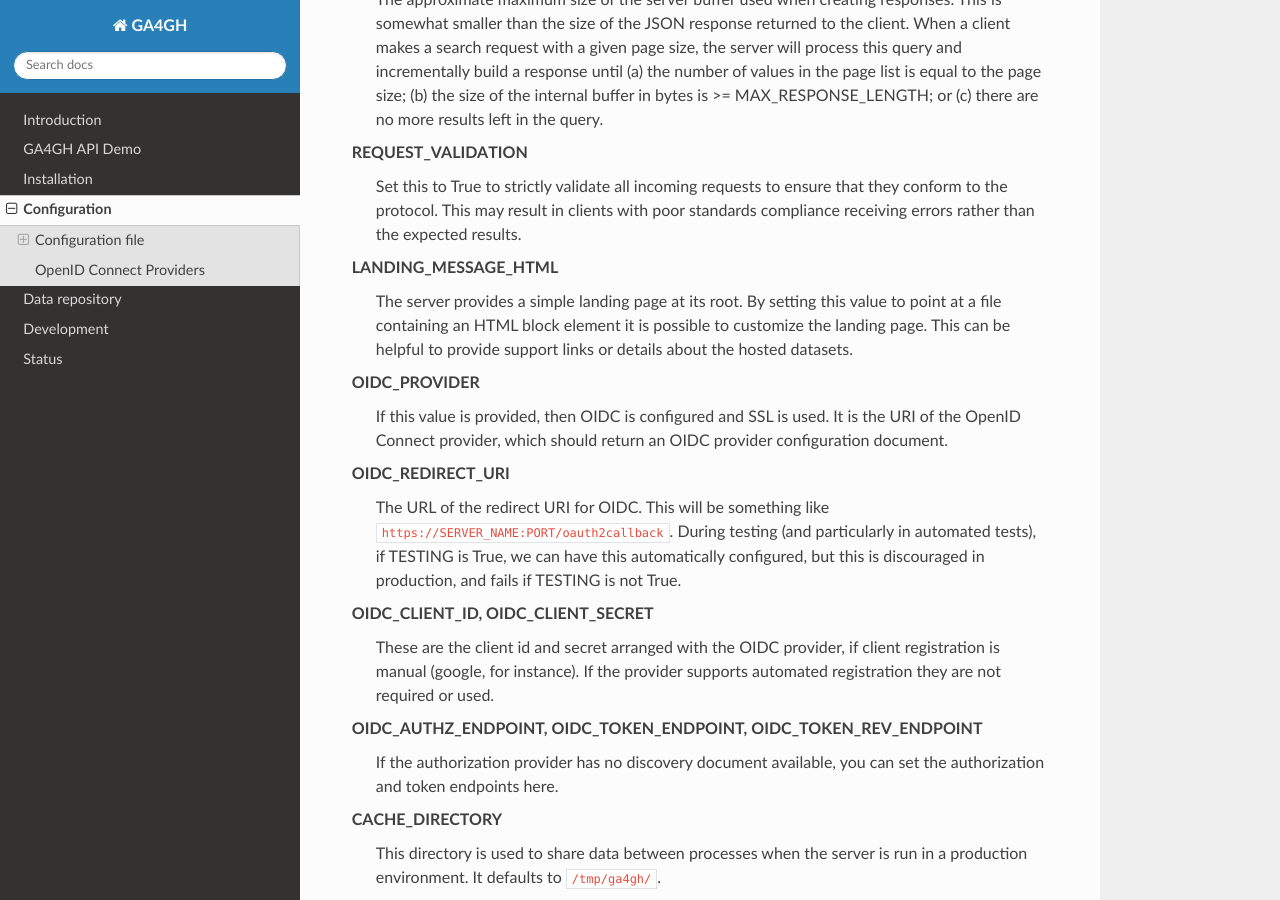
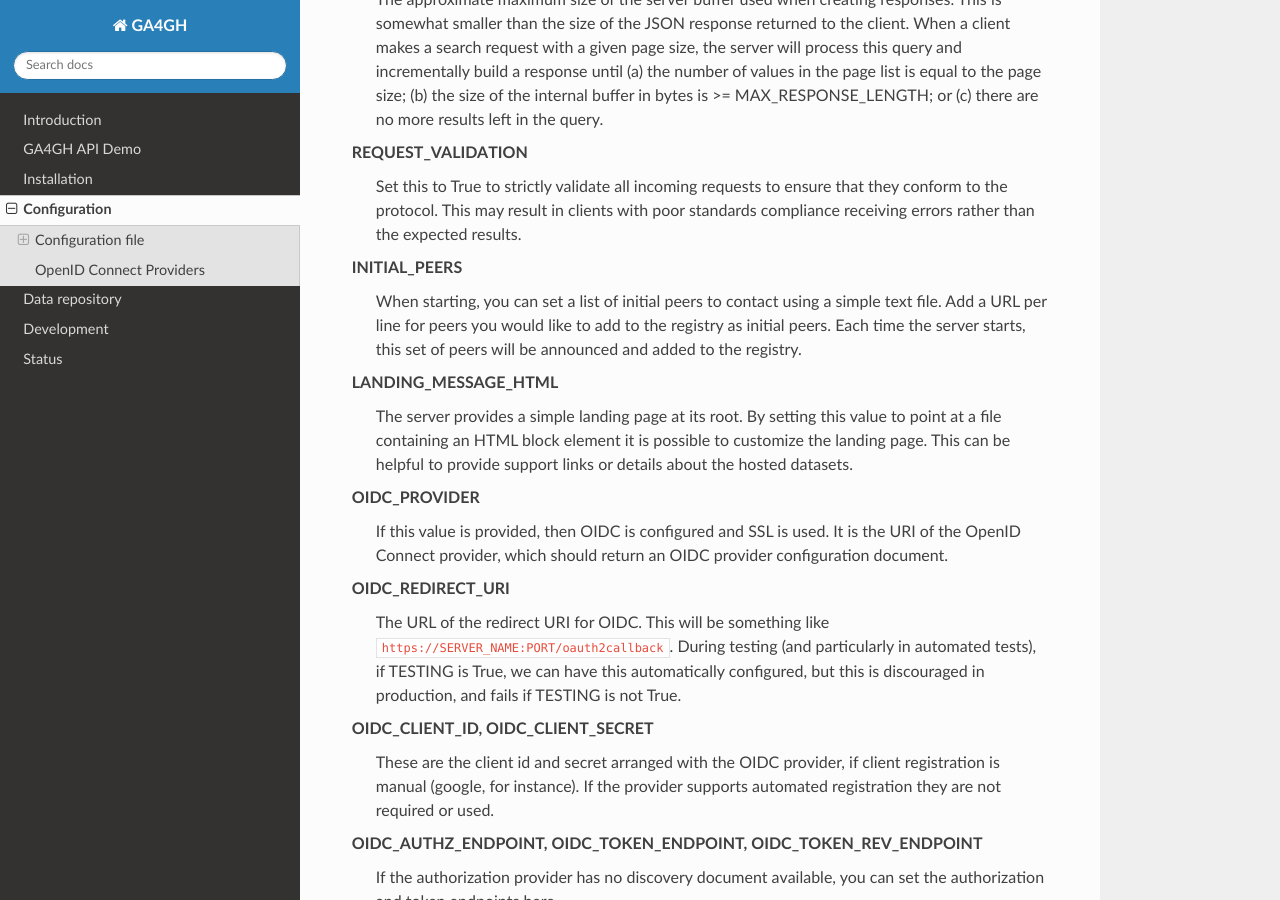
Before and after one commit to ga4gh/ga4gh-server, a Sphinx documentation site: the page built from docs/configuration.rst, in a window 1280 px wide and 900 px high, scrolled down 1018 px. Built offline with Sphinx 7.4.7 and the Read the Docs theme 2.0.0, drawn with Linux system fonts in a browser that asks for light colours.

Commit message:
Add docs for configuration and managing peers

```diff
--- a/docs/configuration.rst
+++ b/docs/configuration.rst
@@ -64,6 +64,12 @@ REQUEST_VALIDATION
     Set this to True to strictly validate all incoming requests to ensure that
     they conform to the protocol. This may result in clients with poor standards
     compliance receiving errors rather than the expected results.
+
+INITIAL_PEERS
+    When starting, you can set a list of initial peers to contact using a
+    simple text file. Add a URL per line for peers you would like to add to
+    the registry as initial peers. Each time the server starts, this set of
+    peers will be announced and added to the registry.
 
 LANDING_MESSAGE_HTML
     The server provides a simple landing page at its root. By setting this
```
Also changed, not shown: docs/datarepo.rst (+38 -0 lines).
